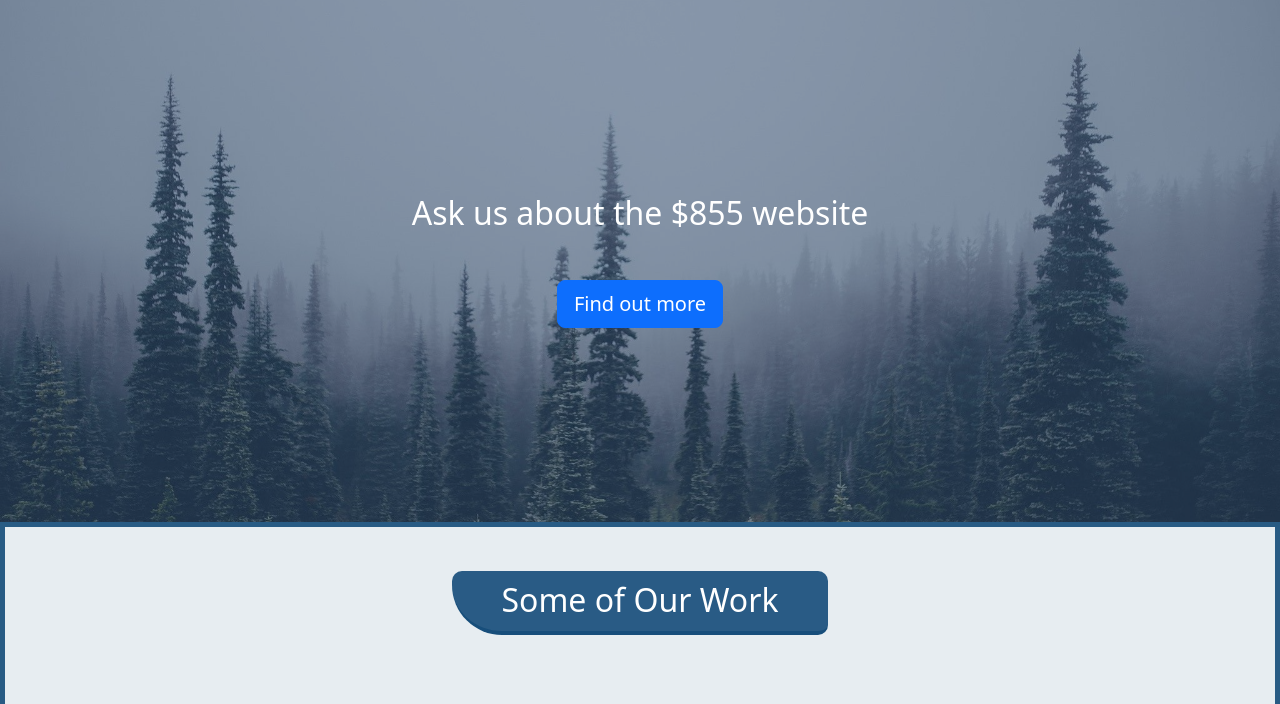
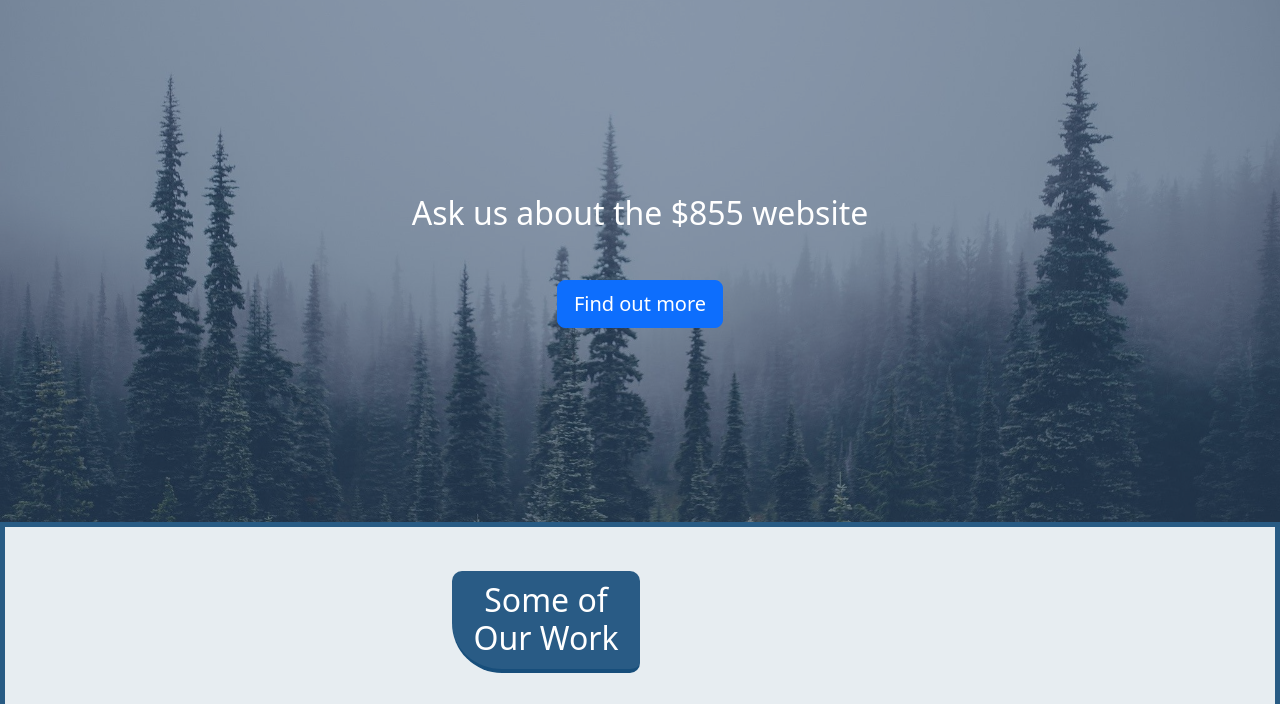
Before and after one commit to websolid/startbootstrap-landing-page-gh-pages, a plain HTML site: page index.html in a window 1280 px wide. Shown: the part 64-768 px from the top of the page. Drawn offline with nearby package versions, Linux system fonts and the light colour scheme.

Commit message:
Update index.html

```diff
--- a/index.html
+++ b/index.html
@@ -151,10 +151,12 @@
     <section class="page-section bg-transparent" id="portfolio">
         <div class="container-fluid">
           <div class="container mt-0 mb-5" style="width: 25rem;">
+            <div class="col-xl-6">
             <div class="text-center text-black">
               <br>
             <h2 class="mt-0 mb-5">Some of Our Work</h2>
               </div>
+                </div>
                 </div>
 
             <div class="row">
@@ -185,7 +187,6 @@
                             <div class="portfolio-caption-subheading text-muted"></div>
                         </div>
                     </div>
-                </div>
                 </div>
                 </div>
                 </div>
```
